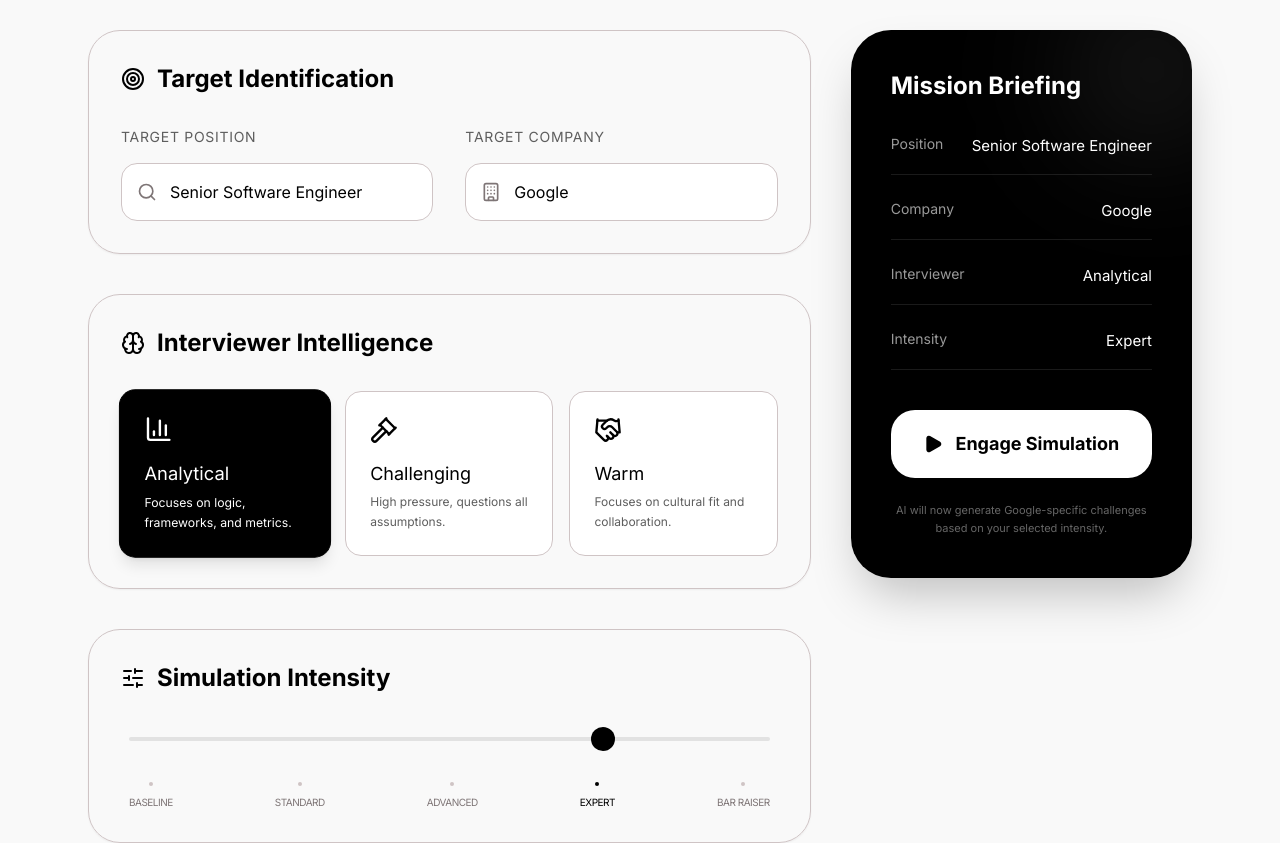
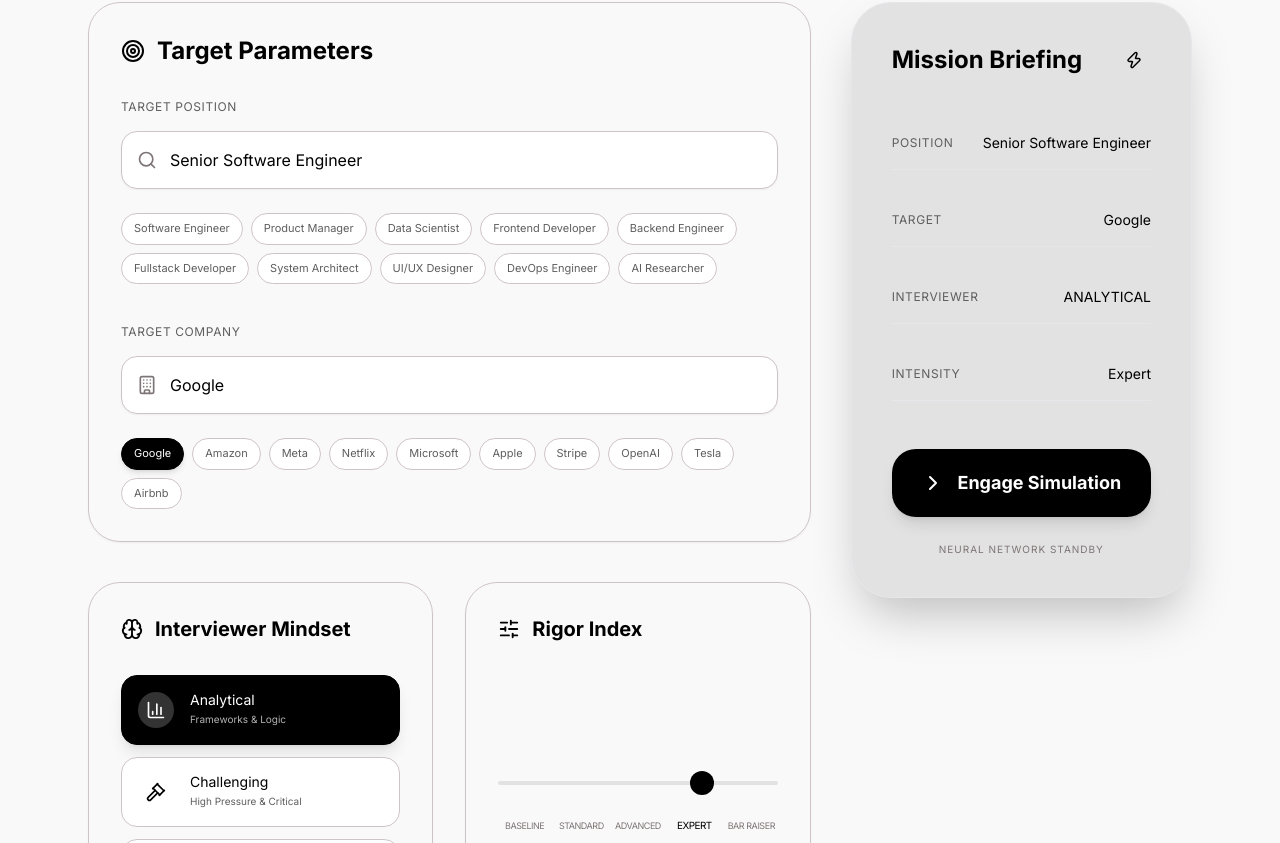
Before and after one commit to abhishek07-bit/PrepMate-AI, a React (Vite) app in the folder web/frontend/: page /interview/setup in a window 1280 px wide. Shown: the part 357-1200 px from the top of the page. Built offline with nearby package versions, Linux system fonts and the light colour scheme; no server answers; sample sign-in values are in the browser's storage.

Commit message:
UI: Added quick-select chips and fixed sidebar color inconsistencies

```diff
--- a/web/frontend/src/pages/InterviewSetup/index.tsx
+++ b/web/frontend/src/pages/InterviewSetup/index.tsx
@@ -1,9 +1,18 @@
 import { useState } from 'react';
 import { useNavigate } from 'react-router-dom';
-import { Briefcase, Brain, SlidersHorizontal, Search, Building, Play, BarChart3, Gavel, Handshake, Loader2, Target, Zap } from 'lucide-react';
+import { Briefcase, Brain, SlidersHorizontal, Search, Building, Play, BarChart3, Gavel, Handshake, Loader2, Target, Zap, ChevronRight } from 'lucide-react';
 import { useInterviewStore } from '../../store/interviewStore';
 import { interviewAPI } from '../../api/client';
-import PebbleCard from '../../components/common/PebbleCard';
+
+const POPULAR_ROLES = [
+  'Software Engineer', 'Product Manager', 'Data Scientist', 'Frontend Developer', 'Backend Engineer',
+  'Fullstack Developer', 'System Architect', 'UI/UX Designer', 'DevOps Engineer', 'AI Researcher'
+];
+
+const POPULAR_COMPANIES = [
+  'Google', 'Amazon', 'Meta', 'Netflix', 'Microsoft',
+  'Apple', 'Stripe', 'OpenAI', 'Tesla', 'Airbnb'
+];
 
 export default function InterviewSetupPage() {
   const navigate = useNavigate();
@@ -52,15 +61,15 @@
   return (
     <main className="max-w-7xl mx-auto px-6 py-12 animate-fade-in">
       <header className="mb-16 text-center max-w-3xl mx-auto">
-        <div className="inline-flex items-center gap-2 px-3 py-1 rounded-full bg-primary/10 border border-primary/20 text-primary font-label-bold text-xs uppercase tracking-widest mb-6">
+        <div className="inline-flex items-center gap-2 px-3 py-1 rounded-full bg-primary/10 border border-primary/20 text-primary font-label-bold text-[10px] uppercase tracking-widest mb-6">
           <Zap size={14} />
-          Mission Configuration
+          Simulation Core
         </div>
         <h1 className="font-display text-5xl font-bold text-primary mb-6 leading-tight">
-          Enter the Interview Chamber.
+          Configure Your Chamber.
         </h1>
         <p className="font-body-lg text-secondary text-xl">
-          Define your target and the intensity of the simulation. Precision in setup leads to accuracy in performance.
+          Set your target parameters and adjust the neural simulation intensity.
         </p>
       </header>
 
@@ -69,53 +78,90 @@
         <div className="lg:col-span-8 space-y-10">
 
           {/* Target Identification */}
-          <div className="bg-surface-container-low/50 backdrop-blur-xl border border-outline-variant rounded-[32px] p-8 shadow-sm">
+          <div className="bg-surface-container-low/40 backdrop-blur-xl border border-outline-variant rounded-[32px] p-8 shadow-sm">
             <div className="flex items-center gap-3 mb-8">
               <Target size={24} className="text-primary" />
-              <h2 className="font-headline-md text-2xl font-bold text-primary">Target Identification</h2>
+              <h2 className="font-headline-md text-2xl font-bold text-primary">Target Parameters</h2>
             </div>
 
-            <div className="grid grid-cols-1 md:grid-cols-2 gap-8">
+            <div className="space-y-10">
+              {/* Position Selection */}
+              <div className="space-y-6">
                 <div className="space-y-4">
-                <label className="block font-label-bold text-sm text-secondary uppercase tracking-wider">Target Position</label>
+                  <label className="block font-label-bold text-xs text-secondary uppercase tracking-wider">Target Position</label>
                   <div className="relative group">
                     <Search className="absolute left-4 top-1/2 -translate-y-1/2 text-outline group-focus-within:text-primary transition-colors" size={20} />
                     <input
-                    className="w-full bg-surface-container-lowest border border-outline-variant rounded-2xl py-4 pl-12 pr-4 font-body-md text-primary focus:border-primary focus:ring-4 focus:ring-primary/5 transition-all outline-none"
+                      className="w-full bg-surface-container-lowest border border-outline-variant rounded-2xl py-4 pl-12 pr-4 font-body-md text-primary focus:border-primary focus:ring-4 focus:ring-primary/5 transition-all outline-none shadow-sm"
                       placeholder="e.g. Staff Frontend Engineer"
                       value={selectedRole}
                       onChange={(e) => setSelectedRole(e.target.value)}
                     />
                   </div>
                 </div>
+                <div className="flex flex-wrap gap-2">
+                  {POPULAR_ROLES.map(role => (
+                    <button
+                      key={role}
+                      onClick={() => setSelectedRole(role)}
+                      className={`px-3 py-1.5 rounded-full text-[11px] font-label-bold transition-all border ${
+                        selectedRole === role
+                          ? 'bg-primary text-on-primary border-primary shadow-md'
+                          : 'bg-surface-container-lowest text-secondary border-outline-variant hover:border-primary/40'
+                      }`}
+                    >
+                      {role}
+                    </button>
+                  ))}
+                </div>
+              </div>
 
+              {/* Company Selection */}
+              <div className="space-y-6">
                 <div className="space-y-4">
-                <label className="block font-label-bold text-sm text-secondary uppercase tracking-wider">Target Company</label>
+                  <label className="block font-label-bold text-xs text-secondary uppercase tracking-wider">Target Company</label>
                   <div className="relative group">
                     <Building className="absolute left-4 top-1/2 -translate-y-1/2 text-outline group-focus-within:text-primary transition-colors" size={20} />
                     <input
-                    className="w-full bg-surface-container-lowest border border-outline-variant rounded-2xl py-4 pl-12 pr-4 font-body-md text-primary focus:border-primary focus:ring-4 focus:ring-primary/5 transition-all outline-none"
+                      className="w-full bg-surface-container-lowest border border-outline-variant rounded-2xl py-4 pl-12 pr-4 font-body-md text-primary focus:border-primary focus:ring-4 focus:ring-primary/5 transition-all outline-none shadow-sm"
                       placeholder="e.g. OpenAI, Stripe"
                       value={selectedCompany}
                       onChange={(e) => setSelectedCompany(e.target.value)}
                     />
                   </div>
                 </div>
+                <div className="flex flex-wrap gap-2">
+                  {POPULAR_COMPANIES.map(company => (
+                    <button
+                      key={company}
+                      onClick={() => setSelectedCompany(company)}
+                      className={`px-3 py-1.5 rounded-full text-[11px] font-label-bold transition-all border ${
+                        selectedCompany === company
+                          ? 'bg-primary text-on-primary border-primary shadow-md'
+                          : 'bg-surface-container-lowest text-secondary border-outline-variant hover:border-primary/40'
+                      }`}
+                    >
+                      {company}
+                    </button>
+                  ))}
+                </div>
+              </div>
             </div>
           </div>
 
-          {/* Persona Selection */}
-          <div className="bg-surface-container-low/50 backdrop-blur-xl border border-outline-variant rounded-[32px] p-8 shadow-sm">
+          {/* Persona & Rigor Grid */}
+          <div className="grid grid-cols-1 md:grid-cols-2 gap-8">
+            {/* Persona */}
+            <div className="bg-surface-container-low/40 backdrop-blur-xl border border-outline-variant rounded-[32px] p-8 shadow-sm">
               <div className="flex items-center gap-3 mb-8">
-              <Brain size={24} className="text-primary" />
-              <h2 className="font-headline-md text-2xl font-bold text-primary">Interviewer Intelligence</h2>
+                <Brain size={22} className="text-primary" />
+                <h2 className="font-headline-md text-xl font-bold text-primary">Interviewer Mindset</h2>
               </div>
-
-            <div className="grid grid-cols-1 md:grid-cols-3 gap-4">
+              <div className="grid grid-cols-1 gap-3">
                 {[
-                { id: 'analytical', icon: BarChart3, label: 'Analytical', desc: 'Focuses on logic, frameworks, and metrics.' },
-                { id: 'challenging', icon: Gavel, label: 'Challenging', desc: 'High pressure, questions all assumptions.' },
-                { id: 'conversational', icon: Handshake, label: 'Warm', desc: 'Focuses on cultural fit and collaboration.' },
+                  { id: 'analytical', icon: BarChart3, label: 'Analytical', desc: 'Frameworks & Logic' },
+                  { id: 'challenging', icon: Gavel, label: 'Challenging', desc: 'High Pressure & Critical' },
+                  { id: 'conversational', icon: Handshake, label: 'Warm', desc: 'Behavioral & Collaborative' },
                 ].map((p) => {
                   const Icon = p.icon;
                   const isSelected = selectedPersona === p.id;
@@ -123,31 +169,32 @@
                     <button
                       key={p.id}
                       onClick={() => setSelectedPersona(p.id)}
-                    className={`relative p-6 rounded-2xl text-left transition-all duration-300 border ${
+                      className={`flex items-center gap-4 p-4 rounded-2xl text-left transition-all duration-300 border ${
                         isSelected
-                        ? 'bg-primary text-on-primary border-primary shadow-lg shadow-primary/20 scale-[1.02]'
-                        : 'bg-surface-container-lowest text-primary border-outline-variant hover:border-primary/50'
+                          ? 'bg-primary text-on-primary border-primary shadow-lg shadow-primary/10'
+                          : 'bg-surface-container-lowest text-primary border-outline-variant hover:border-primary/30'
                       }`}
                     >
-                    <Icon size={28} className={`mb-4 ${isSelected ? 'text-on-primary' : 'text-primary'}`} />
-                    <h3 className="font-label-bold text-lg mb-1">{p.label}</h3>
-                    <p className={`text-xs leading-relaxed ${isSelected ? 'text-on-primary/80' : 'text-secondary'}`}>
-                      {p.desc}
-                    </p>
+                      <div className={`p-2 rounded-xl ${isSelected ? 'bg-white/20' : 'bg-primary/5'}`}>
+                        <Icon size={20} />
+                      </div>
+                      <div>
+                        <h3 className="font-label-bold text-sm leading-none mb-1">{p.label}</h3>
+                        <p className={`text-[10px] ${isSelected ? 'text-white/70' : 'text-secondary'}`}>{p.desc}</p>
+                      </div>
                     </button>
                   );
                 })}
               </div>
             </div>
 
-          {/* Rigor Slider */}
-          <div className="bg-surface-container-low/50 backdrop-blur-xl border border-outline-variant rounded-[32px] p-8 shadow-sm">
+            {/* Rigor */}
+            <div className="bg-surface-container-low/40 backdrop-blur-xl border border-outline-variant rounded-[32px] p-8 shadow-sm">
               <div className="flex items-center gap-3 mb-8">
-              <SlidersHorizontal size={24} className="text-primary" />
-              <h2 className="font-headline-md text-2xl font-bold text-primary">Simulation Intensity</h2>
+                <SlidersHorizontal size={22} className="text-primary" />
+                <h2 className="font-headline-md text-xl font-bold text-primary">Rigor Index</h2>
               </div>
-
-            <div className="space-y-8 px-2">
+              <div className="space-y-8 h-full flex flex-col justify-center pb-8">
                 <input
                   type="range"
                   max={5}
@@ -156,11 +203,10 @@
                   onChange={(e) => setRigorLevel(Number(e.target.value))}
                   className="w-full h-2 bg-outline-variant rounded-full appearance-none cursor-pointer accent-primary"
                 />
-              <div className="flex justify-between">
+                <div className="grid grid-cols-5 gap-1">
                   {rigorLabels.map((label, i) => (
-                  <div key={label} className="flex flex-col items-center">
-                    <div className={`w-1 h-1 rounded-full mb-2 ${rigorLevel === i + 1 ? 'bg-primary' : 'bg-outline-variant'}`} />
-                    <span className={`text-[10px] font-label-bold uppercase tracking-tighter ${rigorLevel === i + 1 ? 'text-primary' : 'text-outline'}`}>
+                    <div key={label} className="text-center">
+                      <span className={`text-[9px] font-label-bold uppercase tracking-tighter block ${rigorLevel === i + 1 ? 'text-primary scale-110' : 'text-outline'} transition-all`}>
                         {label}
                       </span>
                     </div>
@@ -169,45 +215,51 @@
               </div>
             </div>
           </div>
+        </div>
 
-        {/* Right Column: Briefing Summary */}
+        {/* Right Column: Mission Briefing */}
         <div className="lg:col-span-4 lg:sticky lg:top-8">
-          <div className="bg-primary text-on-primary rounded-[40px] p-10 shadow-2xl shadow-primary/20 relative overflow-hidden">
-            {/* Background Accent */}
-            <div className="absolute -right-10 -top-10 w-40 h-40 bg-white/10 rounded-full blur-3xl" />
+          <div className="bg-surface-container-highest border border-primary/20 rounded-[40px] p-10 shadow-2xl relative overflow-hidden">
+            {/* Design Accent */}
+            <div className="absolute right-0 top-0 w-32 h-32 bg-primary/5 rounded-full -translate-y-1/2 translate-x-1/2 blur-2xl" />
 
-            <h3 className="font-display text-2xl font-bold mb-8 relative z-10">Mission Briefing</h3>
+            <div className="flex items-center justify-between mb-10">
+              <h3 className="font-display text-2xl font-bold text-primary">Mission Briefing</h3>
+              <div className="bg-primary/10 text-primary p-2 rounded-xl">
+                <Zap size={18} />
+              </div>
+            </div>
 
-            <div className="space-y-6 mb-10 relative z-10">
-              <div className="flex justify-between border-b border-white/10 pb-4">
-                <span className="text-white/60 text-sm">Position</span>
-                <span className="font-label-bold">{selectedRole}</span>
+            <div className="space-y-6 mb-12">
+              <div className="flex justify-between items-center py-4 border-b border-outline-variant/30">
+                <span className="text-secondary text-xs uppercase font-label-bold tracking-wider">Position</span>
+                <span className="text-primary font-label-bold text-sm">{selectedRole}</span>
               </div>
-              <div className="flex justify-between border-b border-white/10 pb-4">
-                <span className="text-white/60 text-sm">Company</span>
-                <span className="font-label-bold">{selectedCompany}</span>
+              <div className="flex justify-between items-center py-4 border-b border-outline-variant/30">
+                <span className="text-secondary text-xs uppercase font-label-bold tracking-wider">Target</span>
+                <span className="text-primary font-label-bold text-sm">{selectedCompany}</span>
               </div>
-              <div className="flex justify-between border-b border-white/10 pb-4">
-                <span className="text-white/60 text-sm">Interviewer</span>
-                <span className="font-label-bold">{selectedPersona.charAt(0).toUpperCase() + selectedPersona.slice(1)}</span>
+              <div className="flex justify-between items-center py-4 border-b border-outline-variant/30">
+                <span className="text-secondary text-xs uppercase font-label-bold tracking-wider">Interviewer</span>
+                <span className="text-primary font-label-bold text-sm">{selectedPersona.toUpperCase()}</span>
               </div>
-              <div className="flex justify-between border-b border-white/10 pb-4">
-                <span className="text-white/60 text-sm">Intensity</span>
-                <span className="font-label-bold">{rigorLabels[rigorLevel-1]}</span>
+              <div className="flex justify-between items-center py-4 border-b border-outline-variant/30">
+                <span className="text-secondary text-xs uppercase font-label-bold tracking-wider">Intensity</span>
+                <span className="text-primary font-label-bold text-sm">{rigorLabels[rigorLevel-1]}</span>
               </div>
             </div>
 
             <button
               onClick={handleStart}
               disabled={loading}
-              className="w-full bg-white text-primary font-display text-lg font-bold py-5 rounded-[24px] hover:bg-opacity-90 active:scale-[0.98] transition-all flex items-center justify-center gap-3 disabled:opacity-50"
+              className="w-full bg-primary text-on-primary font-display text-lg font-bold py-5 rounded-[24px] shadow-lg shadow-primary/30 hover:shadow-xl hover:-translate-y-0.5 active:translate-y-0 transition-all flex items-center justify-center gap-3 disabled:opacity-50"
             >
-              {loading ? <Loader2 className="animate-spin" /> : <Play fill="currentColor" size={20} />}
-              {loading ? 'Initializing Chamber...' : 'Engage Simulation'}
+              {loading ? <Loader2 className="animate-spin" /> : <ChevronRight size={24} />}
+              {loading ? 'Initializing...' : 'Engage Simulation'}
             </button>
 
-            <p className="text-center text-white/40 text-[11px] mt-6 leading-relaxed">
-              AI will now generate {selectedCompany}-specific challenges based on your selected intensity.
+            <p className="text-center text-outline text-[10px] mt-6 leading-relaxed font-label-bold uppercase tracking-widest">
+              Neural Network Standby
             </p>
           </div>
         </div>
```
Lines whose indentation alone changed are shown as unchanged.
